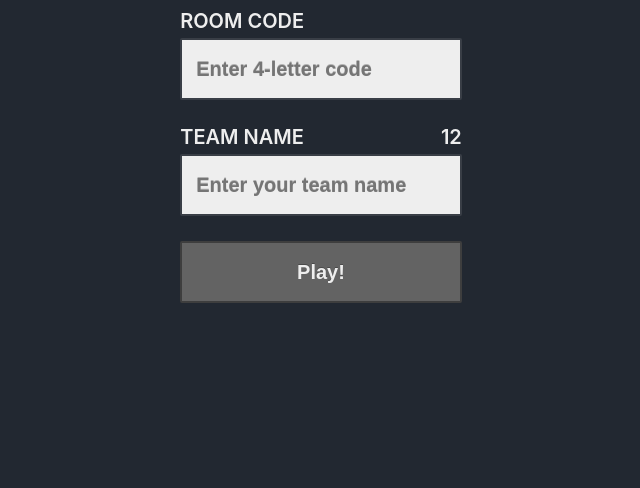
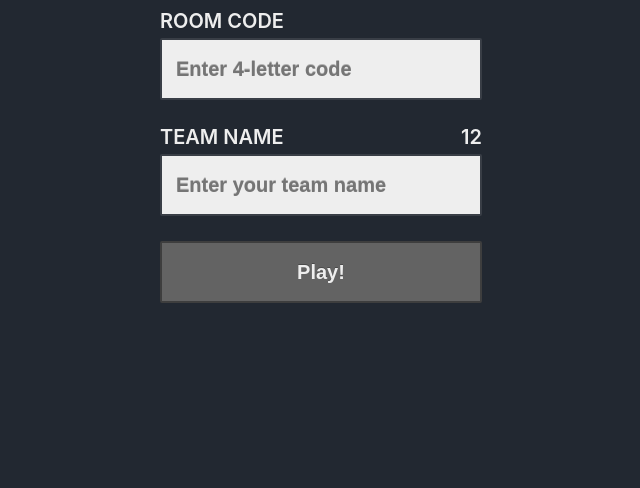
Before and after one commit to voax/quizzer, a React app in the folder client/: page / in a window 1280 px wide. Shown: the part 312-800 px from the top of the page, without its empty margins (319-959 px from the left). Built offline with nearby package versions, Linux system fonts and the light colour scheme.

Commit message:
client: add grid system package

```diff
--- a/client/package.json
+++ b/client/package.json
@@ -45,6 +45,7 @@
     "node-sass": "^4.12.0",
     "react": "^16.10.2",
     "react-dom": "^16.10.2",
+    "react-grid-system": "^6.0.3",
     "react-redux": "^7.1.1",
     "react-router-dom": "^5.1.2",
     "react-scripts": "3.2.0",
--- a/client/src/components/Container.js
+++ /dev/null
@@ -1,7 +0,0 @@
-import React from 'react';
-
-const Container = ({ children }) => {
-  return <div className="container">{children}</div>;
-};
-
-export default Container;
--- a/client/src/components/QMHome.js
+++ b/client/src/components/QMHome.js
@@ -4,8 +4,9 @@ import { Redirect } from 'react-router-dom';
 import { createRoom } from '../reducers/quizz-master-app';
 import Logo from './Logo';
 import Button from './Button';
-import Container from './Container';
 import Loader from './Loader';
+
+import { Container, Row, Col } from 'react-grid-system';
 
 const QMHome = () => {
   const isLoading = useSelector(state => state.loader.active);
@@ -18,9 +19,13 @@ const QMHome = () => {
   return websocketConnected ? (
     <Redirect to="/master/teams" />
   ) : (
-    <Container>
-      <Logo />
-      {isLoading ? <Loader /> : <Button onClick={handleClick}>Host a game</Button>}
+    <Container className="full-screen center">
+      <Row className="focus-center">
+        <Col>
+          <Logo />
+          {isLoading ? <Loader /> : <Button onClick={handleClick}>Host a game</Button>}
+        </Col>
+      </Row>
     </Container>
   );
 };
--- a/client/src/components/Team.js
+++ b/client/src/components/Team.js
@@ -3,12 +3,15 @@ import { Route, Switch } from 'react-router-dom';
 import TeamHome from './TeamHome';
 import TeamRoom from './TeamRoom';
 import Logo from './Logo';
-import Container from './Container';
+
+import { Container, Row, Col } from 'react-grid-system';
 
 const Team = () => {
   return (
-    <Container>
-      <Logo />
+    <Container fluid className="full-screen center">
+      <Row className="focus-center">
+        <Col>
+          <Logo center />
           <Switch>
             <Route exact path="/room">
               <TeamRoom />
@@ -17,6 +20,8 @@ const Team = () => {
               <TeamHome />
             </Route>
           </Switch>
+        </Col>
+      </Row>
     </Container>
   );
 };
--- a/client/src/components/TeamRoom.js
+++ b/client/src/components/TeamRoom.js
@@ -1,6 +1,7 @@
 import React from 'react';
 import { useSelector, useDispatch } from 'react-redux';
 import { setLoaderAction, stopLoaderAction } from '../reducers/loader';
+
 import Loader from './Loader';
 import Input from './Input';
 import Button from './Button';
@@ -26,13 +27,13 @@ const TeamRoom = () => {
       <Loader /> {open && <Button onClick={handleChangeAnswer}>Change answer</Button>}
     </>
   ) : (
-    <div className="team-room">
+    <>
       <span className="question-number">{`Question ${questionNo}`}</span>
       <span className="category">{category}</span>
       <span className="question">{question}</span>
       <Input reducer="teamApp" item="guess" placeholder="Your answer" maxLength="60" />
       <Button onClick={handleSubmit}>Submit!</Button>
-    </div>
+    </>
   );
 };
 
--- a/client/src/style/_core.scss
+++ b/client/src/style/_core.scss
@@ -1,7 +1,6 @@
 html,
 body,
 #root {
-  position: relative;
   width: 100%;
   height: 100%;
   margin: 0;
@@ -13,21 +12,33 @@ body,
   color: $light;
 }
 
+* {
+  box-sizing: border-box;
+}
+
 code {
   font-family: source-code-pro, Menlo, Monaco, Consolas, 'Courier New', monospace;
 }
 
-.container {
-  position: relative;
-  display: flex;
-  flex-direction: column;
-  align-items: center;
-  justify-content: center;
-  max-width: 22rem;
-  width: 100%;
+.top-anxiety {
+  padding-top: 1rem;
+}
+
+.full-screen {
+  min-height: 100vh;
   height: 100%;
-  margin: auto;
-  text-align: center;
+
+  &.center {
+    display: flex;
+    flex-direction: column;
+    justify-content: center;
+    align-items: center;
+
+    & .focus-center {
+      text-align: center;
+      max-width: 22rem;
+    }
+  }
 }
 
 .logo {
@@ -43,8 +54,7 @@ label {
   display: inline-block;
   box-sizing: border-box;
   min-width: 6.25rem;
-  max-width: 18.75rem;
-  width: 80%;
+  width: 100%;
   color: $light;
   text-align: left;
   padding-bottom: 5px;
@@ -61,8 +71,7 @@ input {
   display: inline-block;
   box-sizing: border-box;
   min-width: 6.25rem;
-  max-width: 18.75rem;
-  width: 80%;
+  width: 100%;
   height: 3.875rem;
   background-color: $light;
   text-shadow: rgba(0, 0, 0, 0.25) 0px -1px 0px;
@@ -98,8 +107,7 @@ button {
   display: inline-block;
   box-sizing: border-box;
   min-width: 6.25rem;
-  max-width: 18.75rem;
-  width: 80%;
+  width: 100%;
   height: 3.875rem;
   background-color: $orange;
   text-shadow: rgba(0, 0, 0, 0.25) 0px -1px 0px;
@@ -138,8 +146,4 @@ button {
       border-color: $orange;
     }
   }
-
-  &.small {
-    max-width: 8rem;
-  }
 }
--- a/client/src/style/_team-room.scss
+++ b/client/src/style/_team-room.scss
@@ -1,4 +1,3 @@
-.team-room {
 .question-number {
   display: block;
   font-weight: 600;
@@ -17,4 +16,3 @@
   font-size: 1.6em;
   margin-bottom: 25px;
 }
-}
```
Also changed, not shown: 1 other file. Lines whose indentation alone changed are shown as unchanged.
